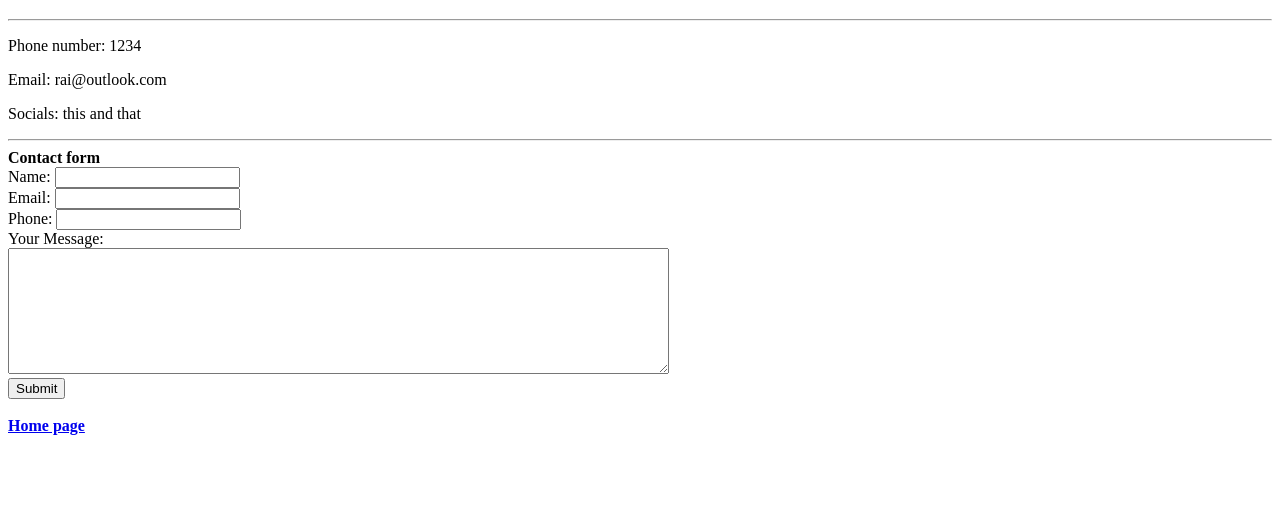
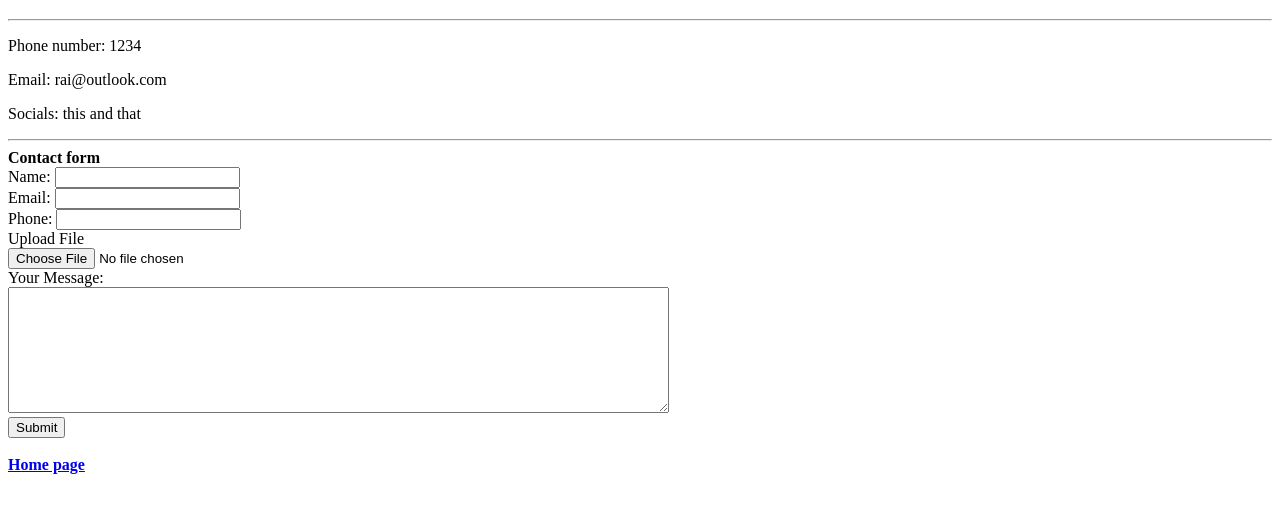
Before and after one commit to rai-c/CV, a plain HTML site: page Contact.html in a window 1280 px wide. Shown: the part 100-612 px from the top of the page. Drawn offline with Linux system fonts and the light colour scheme.

Commit message:
Update Contact.html

```diff
--- a/Contact.html
+++ b/Contact.html
@@ -20,6 +20,8 @@
 <input type="email" name="youremail:" value=""><br>
 <label for="">Phone:</label>
 <input type="number" name="yournumber" value=""><br>
+<label for="">Upload File</label><br>
+<input type="file" name="yourfile" value=""><br>
 <label for="">Your Message:</label><br>
 <textarea name="yourmessage" rows="8" cols="80"></textarea><br>
 <input type="submit">
```
